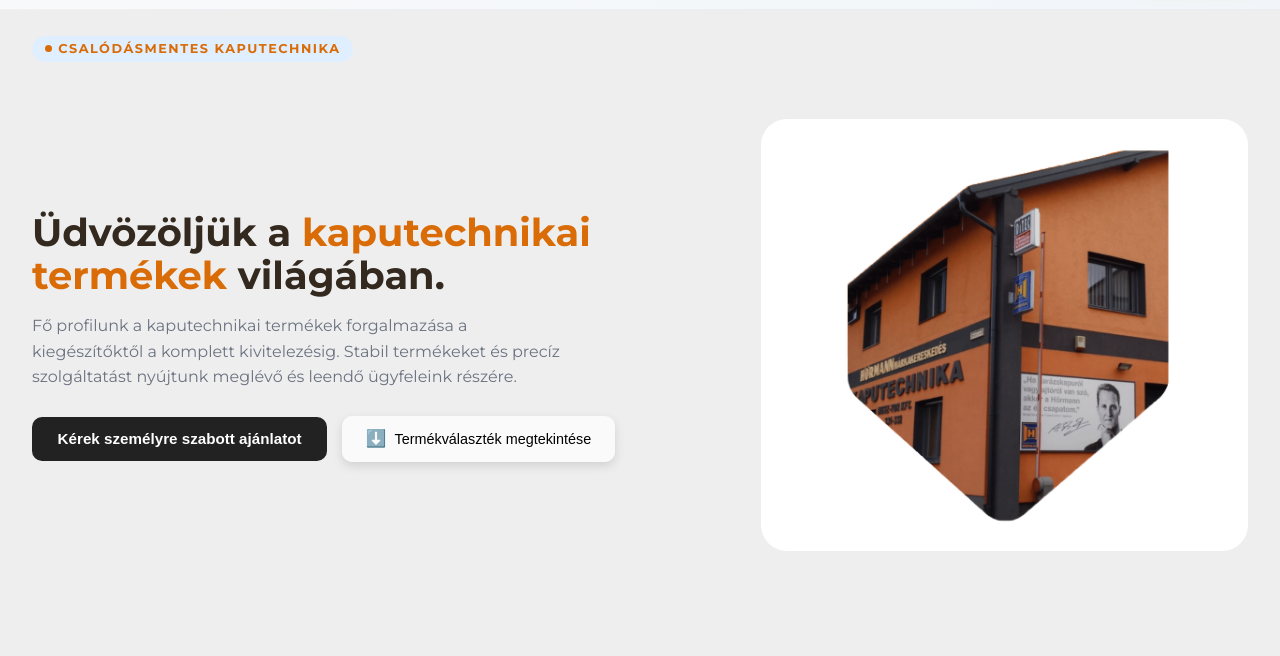
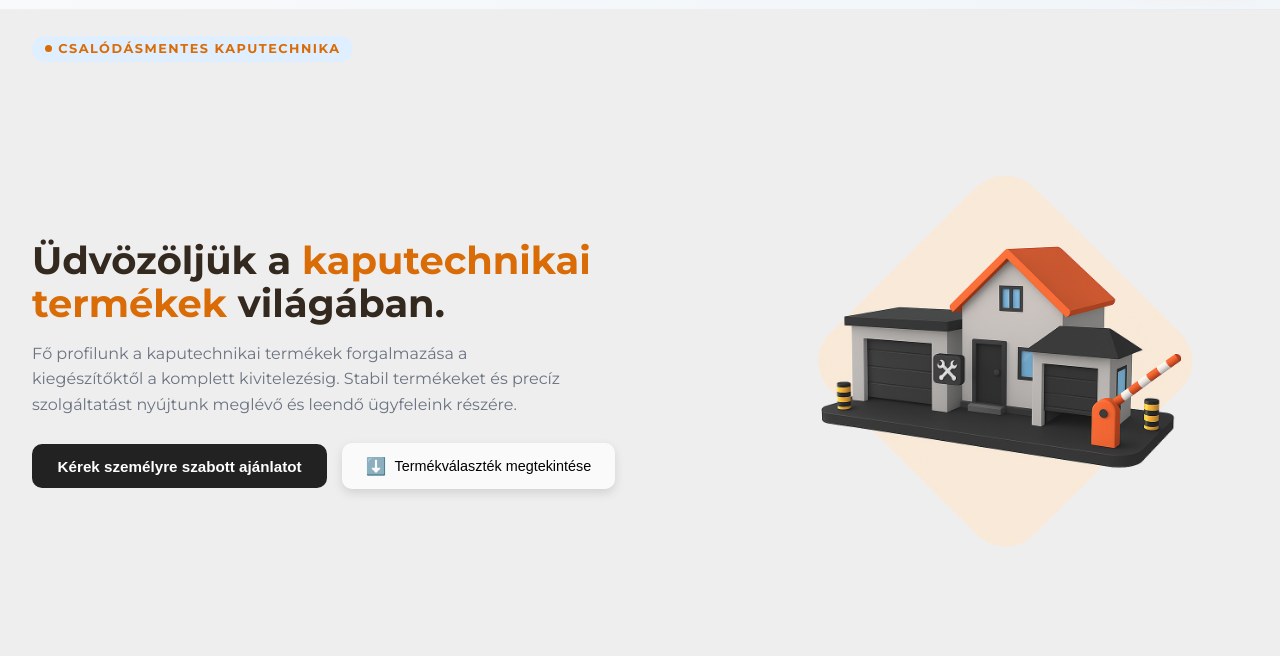
Before and after one commit to levente2001/mesztor_web, a website built with Vite: page index.html in a window 1280 px wide. Shown: the part 108-764 px from the top of the page. Built offline with nearby package versions, Linux system fonts and the light colour scheme; no server answers.

Commit message:
mods image

```diff
--- a/index.html
+++ b/index.html
@@ -466,7 +466,7 @@
       border-radius: 26px;
       padding: 1.4rem;
       position: relative;
-      background: #fff;
+      background: #eeeeee;
       display: flex;
       align-items: center;
       justify-content: center;
@@ -476,9 +476,10 @@
 
   /* a kép visszaforgatva, hogy egyenesen álljon */
   .hero-card img {
-    width: 80%;
-    height: 80%;
+    width: 100%;
+    height: 100%;
     object-fit: cover;
+    border-radius: 20px;
     display: block;
     transform-origin: center center;
   }
@@ -1601,7 +1602,7 @@
 
           <div class="hero-card">
 
-            <img src="epuletshapeform.png" alt="Mesztor-image">
+            <img src="kapumock.png" alt="Mesztor-image">
             <!--<div class="hero-card-badge" data-section="hero" data-field="herobadge">Kaputechnikai megoldások</div>
             <div class="hero-card-main">
               <span data-section="hero" data-field="herosoanleft">Lakossági &amp; ipari kapuk</span>
```
Also changed, not shown: kapumock.png (added).
